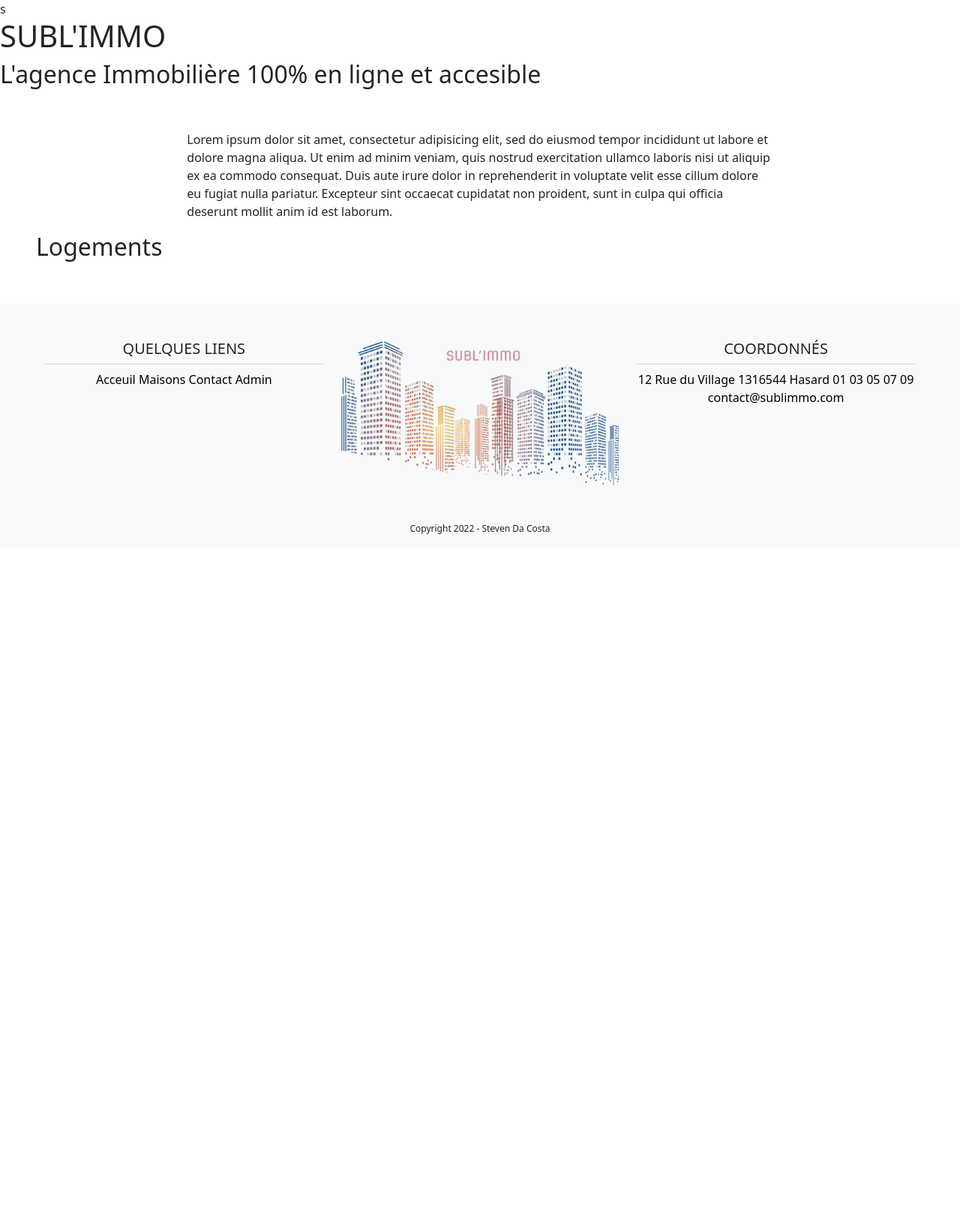
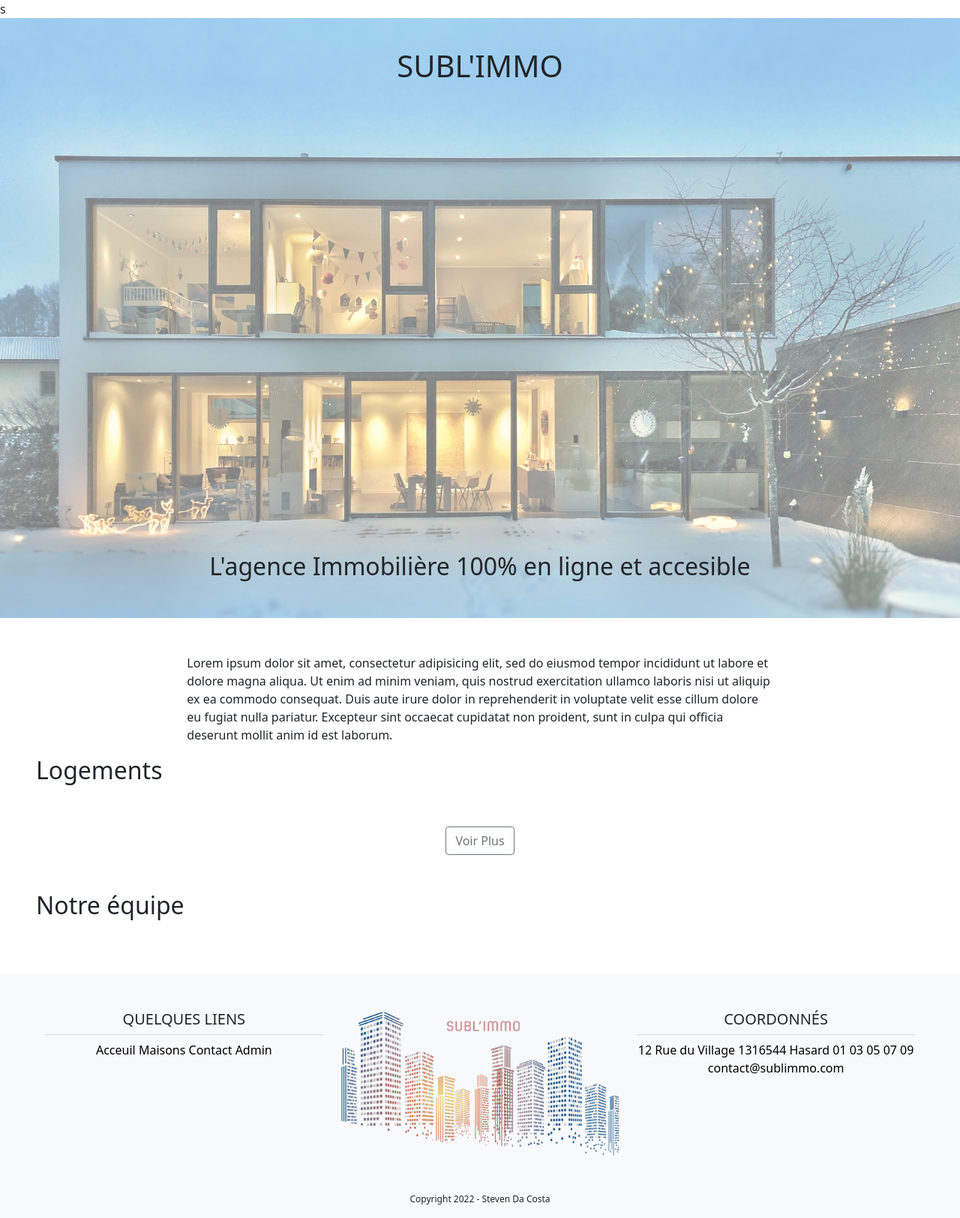
Before and after one commit to Dwarter-dev/sublimmo, a Symfony app: template templates/home/index.html.twig in a window 1280 px wide. Shown: the whole page at 75% size. Before the commit the page ends 712 px from the top, so only its background shows below. Run offline with Twig, Linux system fonts and the light colour scheme; the template is opened without the code that fills it, so the values that code supplies are empty; some libraries are stand-ins or nearby versions.

Commit message:
Ajout d'une kitchen sink pour les maisons + Equipe/boutons dans footer

```diff
--- a/templates/home/index.html.twig
+++ b/templates/home/index.html.twig
@@ -1,10 +1,11 @@
 {% extends 'base.html.twig' %}
 
-{% block title %}Hello HomeController!{% endblock %}
+{% block title %}Accueil{% endblock %}
 
 {% block body %}
 
-<header>
+<header id="home-header">
+  <div id="header-img"></div>
   <h1>SUBL'IMMO</h1>
   <h2>L'agence Immobilière 100% en ligne et accesible</h2>
 </header>
@@ -23,7 +24,47 @@
     </div>
   </div>
   <div class="row">
-    {# affichage des logements (par soucis d'adaptabilité, on affichera 6 maisons)#}
+    {% for maison in maisons %} {# maisons est lié au findAll() dans HomeController.php #}
+      {% if loop.index <= 6%} {# affichera uniquement les 6 premières maison #}
+        <div class="col-4 p-3"> <!-- Kitchen sink -->
+          <div class="card">
+            <img src="{{ asset('img/' ~ maison.img1) }}" class="card-img-top" alt="Photo principale {{maison.title}}">
+            <div class="card-body">
+              <h5 class="card-title">{{maison.title}}</h5>
+              <p class="card-text">{{maison.description|u.truncate(90, '...', false)}}</p>
+            </div>
+            <ul class="list-group list-group-flush">
+              <li class="list-group-item">Surface : {{maison.surface}} m²</li>
+              <li class="list-group-item">Pièces : {{maison.rooms}} dont {{maison.bedrooms}} chambres(s)</li>
+              <li class="list-group-item">Prix : {{maison.price|number_format(0, ',', ' ')}} €</li>
+            </ul>
+            <div class="card-body text-center">
+              <a href="#" class="btn btn-outline-secondary">Voir Plus</a>
+            </div>
+          </div>
+        </div>
+      {% endif %}
+    {% endfor %}
+  </div>
+
+  <div class="row text-center p-5">
+    <div class="col-12">
+      <a href="{{ path('maison_index') }}" class="btn btn-outline-secondary">Voir Plus</a>
+    </div>
+  </div>
+
+  <div class="row">
+    <div class="col-12">
+      <h2>Notre équipe</h2>
+    </div>
+  </div>
+
+  <div class="row">
+    <ul>
+      {% for commercial in commerciaux %}
+        <li>{{commercial.name}}</li>
+      {% endfor %}
+    </ul>
   </div>
 
 </main>
```
